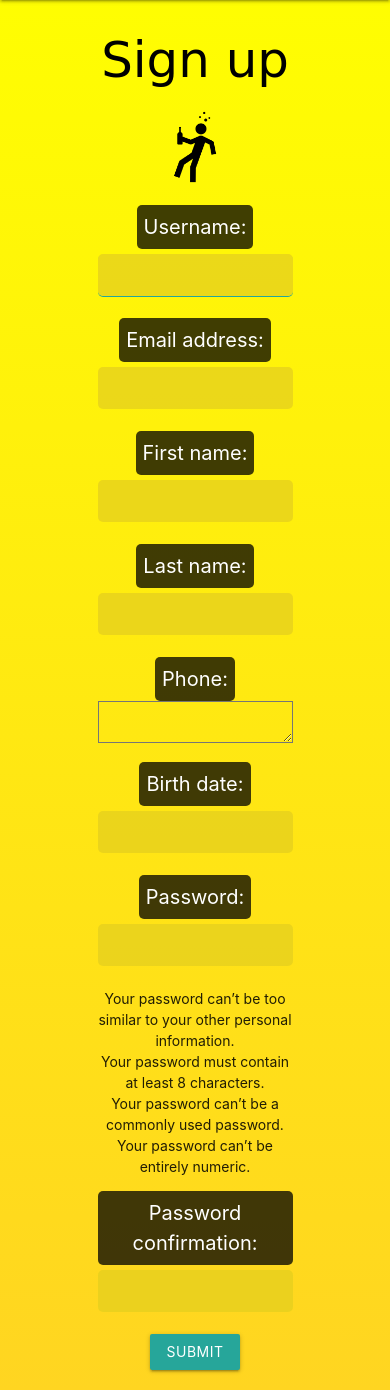
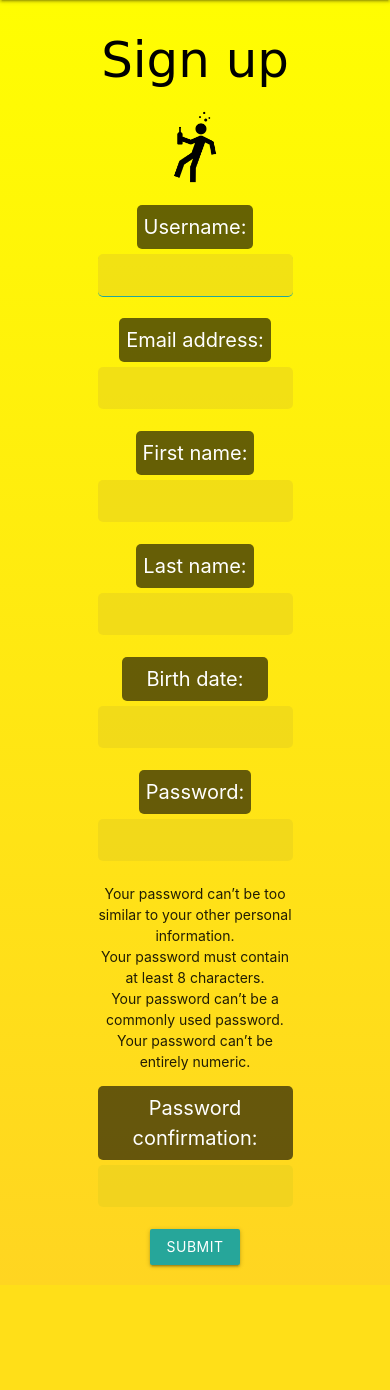
Before and after one commit to ElijaHHall/CRINGE, a Django app: page /users/signup/ in a window 390 px wide. Shown: the part 56-1446 px from the top of the page. After the commit the page ends 1326 px from the top, so only its background shows below. Run offline with Django 3.2, Linux system fonts and the light colour scheme; some libraries are stand-ins or nearby versions; some web fonts are replaced.

Commit message:
responsive DOB button and reading static files correctly

```diff
--- a/static/style.css
+++ b/static/style.css
@@ -15,7 +15,6 @@ h2 {
 
 .brand-logo {
     font-family: 'Shadows Into Light', cursive;
-
 }
 
 .signUpForm {
@@ -25,7 +24,7 @@ h2 {
 }
 
 input {
-    background-color: rgba(229,207,30,.75) !important;
+    background-color: rgba(229,207,30,.50) !important;
     border-radius: 5px !important;
     margin-top: 5px !important;
     border-bottom: none !important;
@@ -40,7 +39,7 @@ input {
 
 body label {
     font-size: 20px;
-    background-color: rgba(0,0,0,.75);
+    background-color: rgba(0,0,0,.6);
     display: inline-block;
     color: white;
     padding: 7px;
@@ -48,6 +47,16 @@ body label {
 }
 .helptext {
     display: none;
+}
+
+form p:nth-child(6) {
+    display: none;
+}
+
+form p:nth-child(7) label {
+    display: block;
+    width: 25%;
+    margin: 0 auto;
 }
 
 #id_phone_1 {
@@ -75,3 +84,51 @@ body label {
     width: 16%;
     margin: 1%;
 }
+
+/*  RESPONSIVE TABLET */
+@media screen and (max-width: 850px) {
+    form p:nth-child(7) label {
+        display: block;
+        width: 50%;
+        margin: 0 auto;
+    }
+    #id_birth_date_0 {
+        display: inline;
+        width: 25%;
+        margin: 1%;
+    }
+    #id_birth_date_1 {
+        display: inline;
+        width: 25%;
+        margin: 1%;
+    }
+    #id_birth_date_2 {
+        display: inline;
+        width: 35%;
+        margin: 1%;
+    }
+}
+
+/*  RESPONSIVE PHONE */
+@media screen and (max-width: 415px) {
+    form p:nth-child(7) label {
+        display: block;
+        width: 75%;
+        margin: 0 auto;
+    }
+    #id_birth_date_0 {
+        display: inline;
+        width: 25%;
+        margin: 1%;
+    }
+    #id_birth_date_1 {
+        display: inline;
+        width: 25%;
+        margin: 1%;
+    }
+    #id_birth_date_2 {
+        display: inline;
+        width: 35%;
+        margin: 1%;
+    }
+}
--- a/templates/base.html
+++ b/templates/base.html
@@ -1,4 +1,4 @@
-{% load staticfiles %}
+{% load static %}
 <!DOCTYPE html>
 <html>
 <head>
@@ -12,7 +12,6 @@
 
     <meta name="viewport" content="width=device-width, initial-scale=1.0">
     <!-- Compiled and minified JavaScript -->
-    <script src="https://cdnjs.cloudflare.com/ajax/libs/materialize/1.0.0-beta/js/materialize.min.js"></script>
 </head>
 <body>
 
```
Also changed, not shown: db.sqlite3.
